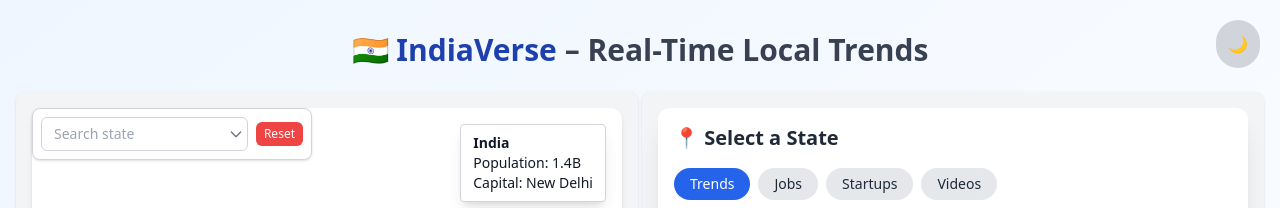
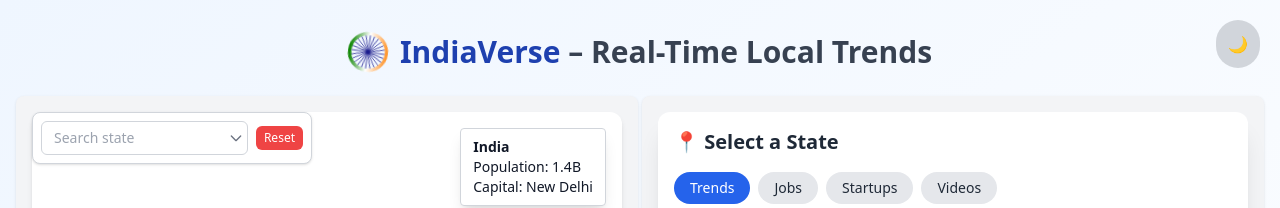
Before and after one commit to Shifal/indiaverse, a React (Vite) app: page / in a window 1280 px wide. Shown: the top 208 px of the page. Built offline with nearby package versions, Linux system fonts and the light colour scheme.

Commit message:
added tricolor logo chakra

```diff
--- a/src/pages/HomePage.jsx
+++ b/src/pages/HomePage.jsx
@@ -5,6 +5,7 @@
 import mockData from "../data/stateTrends";
 import ThemeToggle from "../components/ThemeToggle";
 import OfflineNotice from "../components/OfflineNotice";
+import confetti from "canvas-confetti";
 
 const TABS = ["Trends", "Jobs", "Startups", "Videos"];
 
@@ -46,6 +47,17 @@
       setSuggestions(matchedStates);
     }
     setActiveSuggestionIndex(-1);
+  }, [searchTerm]);
+
+  useEffect(() => {
+    if (searchTerm.toLowerCase().includes("bharat")) {
+      confetti({
+        particleCount: 100,
+        spread: 70,
+        origin: { y: 0.6 },
+        emojis: ["🇮🇳", "🎉", "✨"],
+      });
+    }
   }, [searchTerm]);
 
   const handleSelectSuggestion = (state) => {
@@ -114,10 +126,7 @@
   // Hide dropdown on outside click
   useEffect(() => {
     const handleClickOutside = (event) => {
-      if (
-        dropdownRef.current &&
-        !dropdownRef.current.contains(event.target)
-      ) {
+      if (dropdownRef.current && !dropdownRef.current.contains(event.target)) {
         setShowSuggestions(false);
       }
     };
@@ -132,12 +141,51 @@
         <div className="max-w-8xl mx-auto px-4 py-8">
           <ThemeToggle />
 
-          <h1 className="text-3xl font-bold text-center mb-6 text-blue-800 dark:text-blue-300">
-            🇮🇳 IndiaVerse{" "}
-            <span className="text-gray-700 dark:text-gray-300">
-              – Real-Time Local Trends
-            </span>
-          </h1>
+          {/* Animated Title */}
+          <div className="flex justify-center items-center gap-3 mb-6">
+            <div className="w-10 h-10 animate-spin-slow">
+              <svg viewBox="0 0 120 120" fill="none" xmlns="http://www.w3.org/2000/svg">
+                <defs>
+                  <linearGradient id="tricolor" x1="0%" y1="0%" x2="0%" y2="100%">
+                    <stop offset="0%" stopColor="#FF9933" />
+                    <stop offset="50%" stopColor="white" />
+                    <stop offset="100%" stopColor="#138808" />
+                  </linearGradient>
+                </defs>
+                <circle cx="60" cy="60" r="55" stroke="url(#tricolor)" strokeWidth="10" />
+                <circle cx="60" cy="60" r="2" fill="#000080" />
+                {[...Array(24)].map((_, i) => {
+                  const angle = (360 / 24) * i;
+                  const rad = (angle * Math.PI) / 180;
+                  const x1 = 60 + 2 * Math.cos(rad);
+                  const y1 = 60 + 2 * Math.sin(rad);
+                  const x2 = 60 + 50 * Math.cos(rad);
+                  const y2 = 60 + 50 * Math.sin(rad);
+                  return (
+                    <line
+                      key={i}
+                      x1={x1}
+                      y1={y1}
+                      x2={x2}
+                      y2={y2}
+                      stroke="#000080"
+                      strokeWidth="2"
+                    />
+                  );
+                })}
+              </svg>
+            </div>
+
+            <h1 className="text-3xl font-bold text-center text-blue-800 dark:text-blue-300">
+              IndiaVerse{" "}
+              <span className="text-gray-700 dark:text-gray-300">
+                – Real-Time Local Trends
+              </span>
+            </h1>
+          </div>
+
+
+
 
           <div className="flex flex-col md:flex-row gap-1">
             {/* Map + Search */}
--- a/tailwind.config.js
+++ b/tailwind.config.js
@@ -1,18 +1,34 @@
 export default {
+  darkMode: 'class',
+  content: ['./index.html', './src/**/*.{js,jsx}'],
   theme: {
-    extend: {},
-  },
-  variants: {
     extend: {
-      backgroundColor: ['motion-safe'],
-      textColor: ['motion-safe'],
+      keyframes: {
+        waving: {
+          '0%': { transform: 'rotate(0.0deg)' },
+          '10%': { transform: 'rotate(14deg)' },
+          '20%': { transform: 'rotate(-8deg)' },
+          '30%': { transform: 'rotate(14deg)' },
+          '40%': { transform: 'rotate(-4deg)' },
+          '50%': { transform: 'rotate(10deg)' },
+          '60%': { transform: 'rotate(0.0deg)' },
+          '100%': { transform: 'rotate(0.0deg)' },
+        },
+        float: {
+          '0%, 100%': { transform: 'translateY(0px)' },
+          '50%': { transform: 'translateY(-6px)' },
+        },
+        spinSlow: {
+          '0%': { transform: 'rotate(0deg)' },
+          '100%': { transform: 'rotate(360deg)' },
+        },
+      },
+      animation: {
+        waving: 'waving 2s infinite',
+        float: 'float 3s ease-in-out infinite',
+        'spin-slow': 'spinSlow 20s linear infinite',
+      },
     },
   },
-  darkMode: 'class',
-  content: [
-    "./index.html",
-    "./src/**/*.{js,jsx}",
-  ],
-  theme: { extend: {} },
   plugins: [],
-}
+};
```
